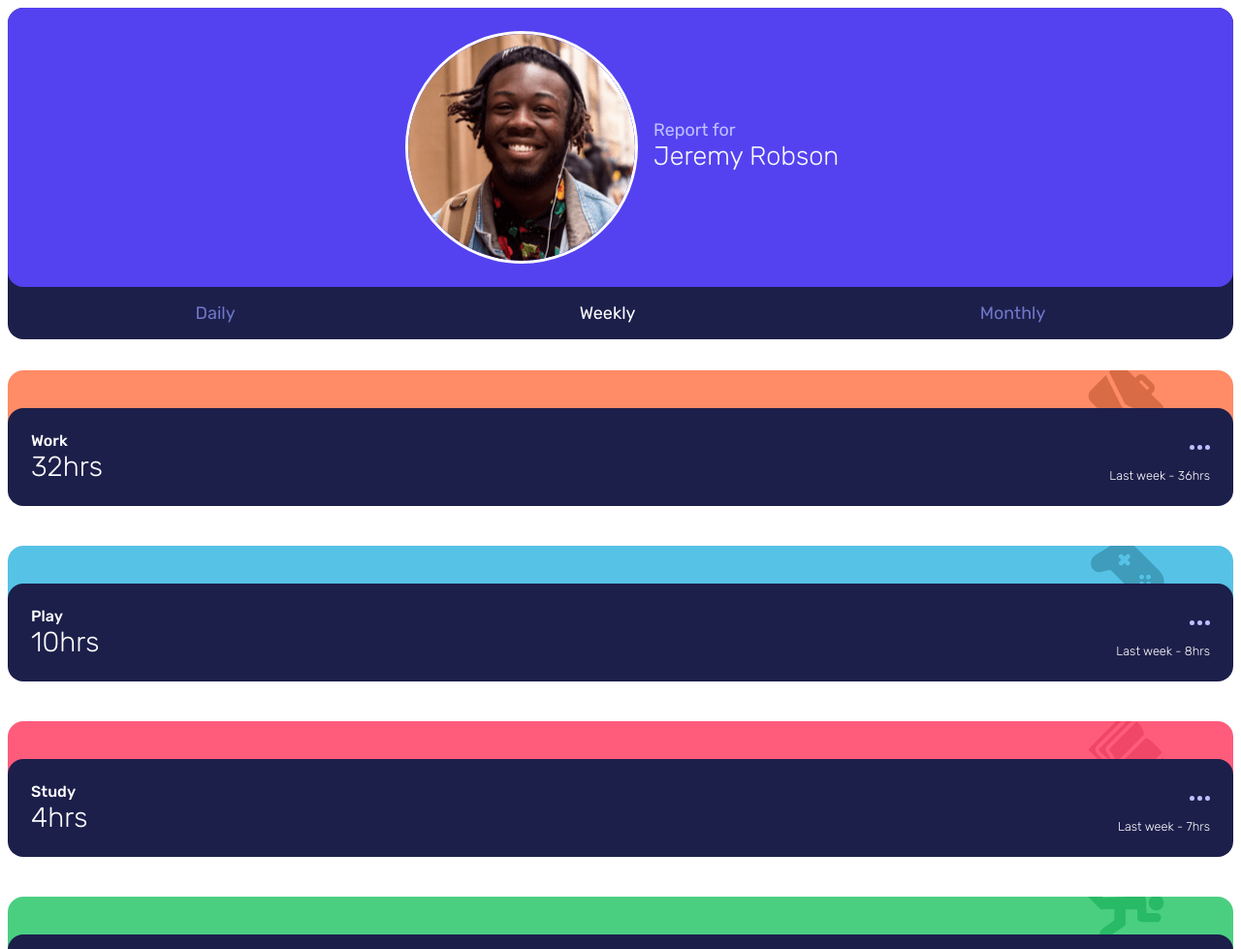
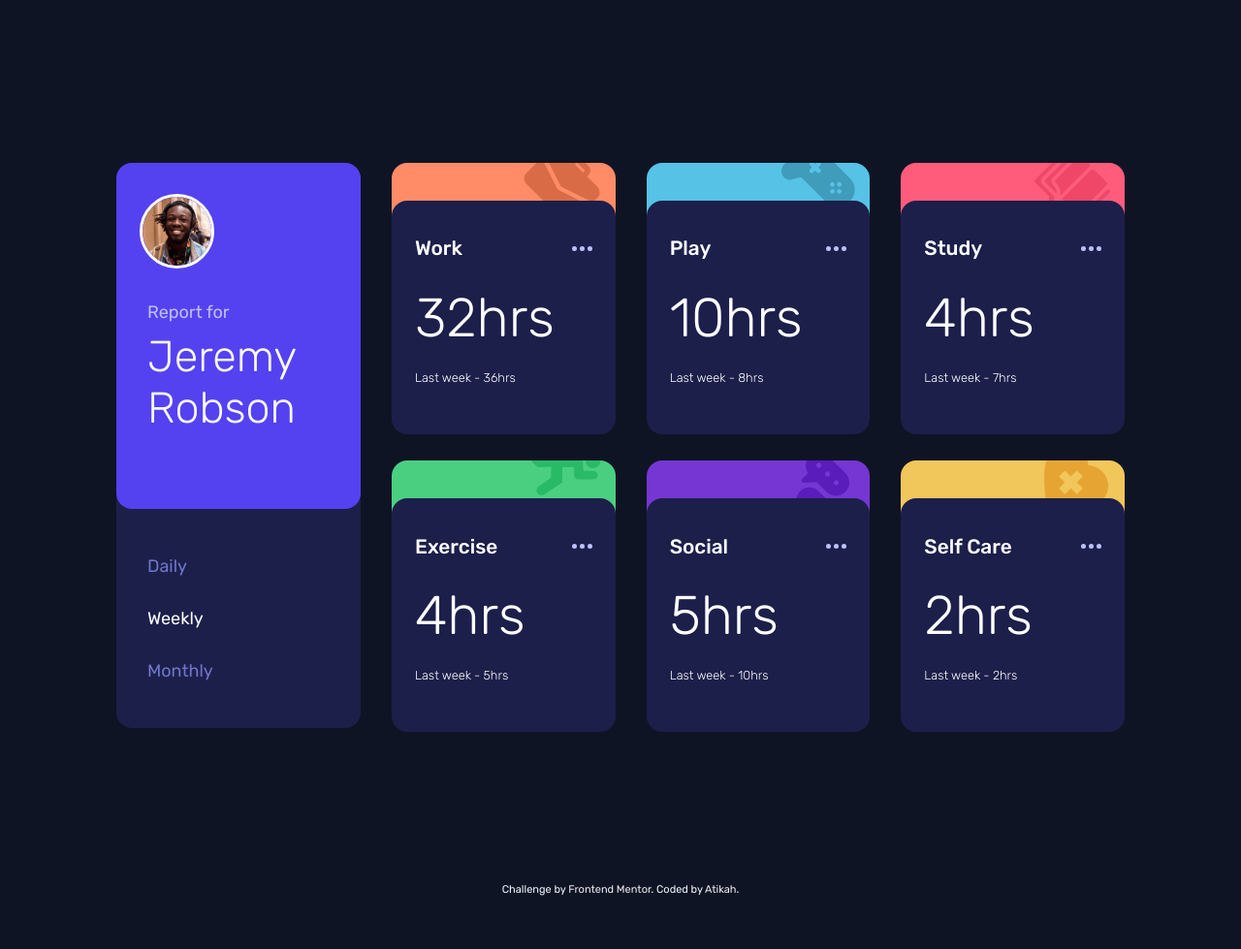
Before and after one commit to atikahnaz/time-tracking-dashboard-main, a plain HTML site: page index.html in a window 1280 px wide. Shown: the top 979 px of the page at 97% size. After the commit the page ends 932 px from the top, so only its background shows below. Drawn offline with Linux system fonts and the light colour scheme.

Commit message:
desktop design

```diff
--- a/index.html
+++ b/index.html
@@ -10,11 +10,12 @@
 
   <!-- Feel free to remove these styles or customise in your own stylesheet 👍 -->
   <style>
-    .attribution { font-size: 11px; text-align: center; }
-    .attribution a { color: hsl(228, 45%, 44%); }
+    .attribution { font-size: 11px; text-align: center; color: aliceblue;}
+    .attribution a { color: hsl(240, 10%, 94%); text-decoration: none;}
   </style>
 </head>
 <body>
+  <div class="outer-container">
     <div class="profile">
       <div class="name-card">
         <div class="profile-pic">
@@ -29,10 +30,6 @@
         <div class="daily">Daily</div>
         <div class="weekly">Weekly</div>
         <div class="monthly">Monthly</div>
-
-      <!--<a href="#">Daily</a>
-      <a href="#">Weekly</a>
-      <a href="#">Monthly</a>-->
       </div>
     </div>
 
@@ -48,11 +45,13 @@
     <div class="container">
       <!--new title card here-->
     </div>
+  </div>
+
 
 
   <div class="attribution">
     Challenge by <a href="https://www.frontendmentor.io?ref=challenge" target="_blank">Frontend Mentor</a>.
-    Coded by <a href="#">Your Name Here</a>.
+    Coded by <a href="#">Atikah</a>.
   </div>
 
   <script src="script.js">
--- a/style.css
+++ b/style.css
@@ -2,6 +2,10 @@
 body {
     font-family: 'Rubik', sans-serif;
     font-size: 18px;
+    background-color: hsl(226, 43%, 10%);
+}
+.outer-container {
+    padding: 3rem 1rem;
 }
 
 .profile {
@@ -42,6 +46,7 @@ body {
 .name h2 {
     color: hsl(240, 25%, 98%);
     font-weight: 300;
+    font-size: 1.8rem;
     margin-top: 0;
 }
 .nav-bar {
@@ -52,11 +57,11 @@ body {
 }
 .nav-bar div:hover{
    color: white;
+   cursor: pointer;
 }
 
 .card-box {
     background-color: hsl(15, 100%, 70%);
-    /*background-image: url("images/icon-work.svg");*/
     background-repeat: no-repeat;
     background-position: right;
     background-position-y: -25%;
@@ -93,6 +98,98 @@ body {
     font-weight: 300;
 }
 
-@media screen {
+@media screen and (min-width: 700px) {
+    .container {
+        display: grid;
+        grid-template-columns: repeat(2, 1fr);
+        column-gap: 2rem;
+        row-gap: 2rem;
+    }
+    .card {
+        height: 60%;
+    }
+}
+@media screen and (min-width: 1200px){
+    .outer-container {
+        padding: 10rem 7rem;
+        display: grid;
+        grid-template-columns: 1fr 3fr;
+        column-gap: 2rem;
+    }
+    .profile {
+        height: 100%;
+    }
+    .name-card {
+        display: flex;
+        flex-direction: column;
+    }
+    .profile-pic {
+        width: 100%;
+        justify-content: left;
+        padding-top: 0.5rem;
+        padding-bottom: 1rem;
+    }
+    .profile-pic img {
+        width: 35%;
+        height: auto;
+    }
+    .name {
+        padding-left: 0.5rem;
+    }
+    .name h2 {
+        font-size: 2.8rem;
+        padding-top: 0.5rem;
+        padding-bottom: 1rem;
+    }
+    .nav-bar {
+        flex-direction: column;
+        padding-left: 2rem;
+    }
+    .nav-bar div {
+        padding-top: 2rem;
+    }
+    .container {
+        display: grid;
+        grid-template-columns: repeat(3, 1fr);
+        column-gap: 2rem;
+        row-gap: 2rem;
+    }
+    .card-box {
+        background-position-y: -8%;
+        background-position-x: 90%;
+        display: flex;
+    }
+    .card {
+        width: 100%;
+        height: 70%;
+        display: grid;
+        grid-template-columns: 1fr 1fr;
+        grid-template-rows: auto;
+        grid-template-areas:
+            "title dots"
+            "hours hours"
+            "previous previous";
+    }
+    .card-title {
+        grid-area: title;
+        font-size: 1.3rem;
+        align-self: center;
+    }
+    .card-dots {
+        grid-area: dots;
+        align-self: center;
+    }
 
+    .hours {
+        grid-area: hours;
+        font-size: 3.5rem;
+        align-self: center;
+    }
+    .previous {
+        grid-area: previous;
+        justify-self: start;
+        align-self: flex-start;
+        padding-top: 0.5rem;
+        font-size: 0.8rem;
+    }
 }
```
Lines whose indentation alone changed are shown as unchanged.
